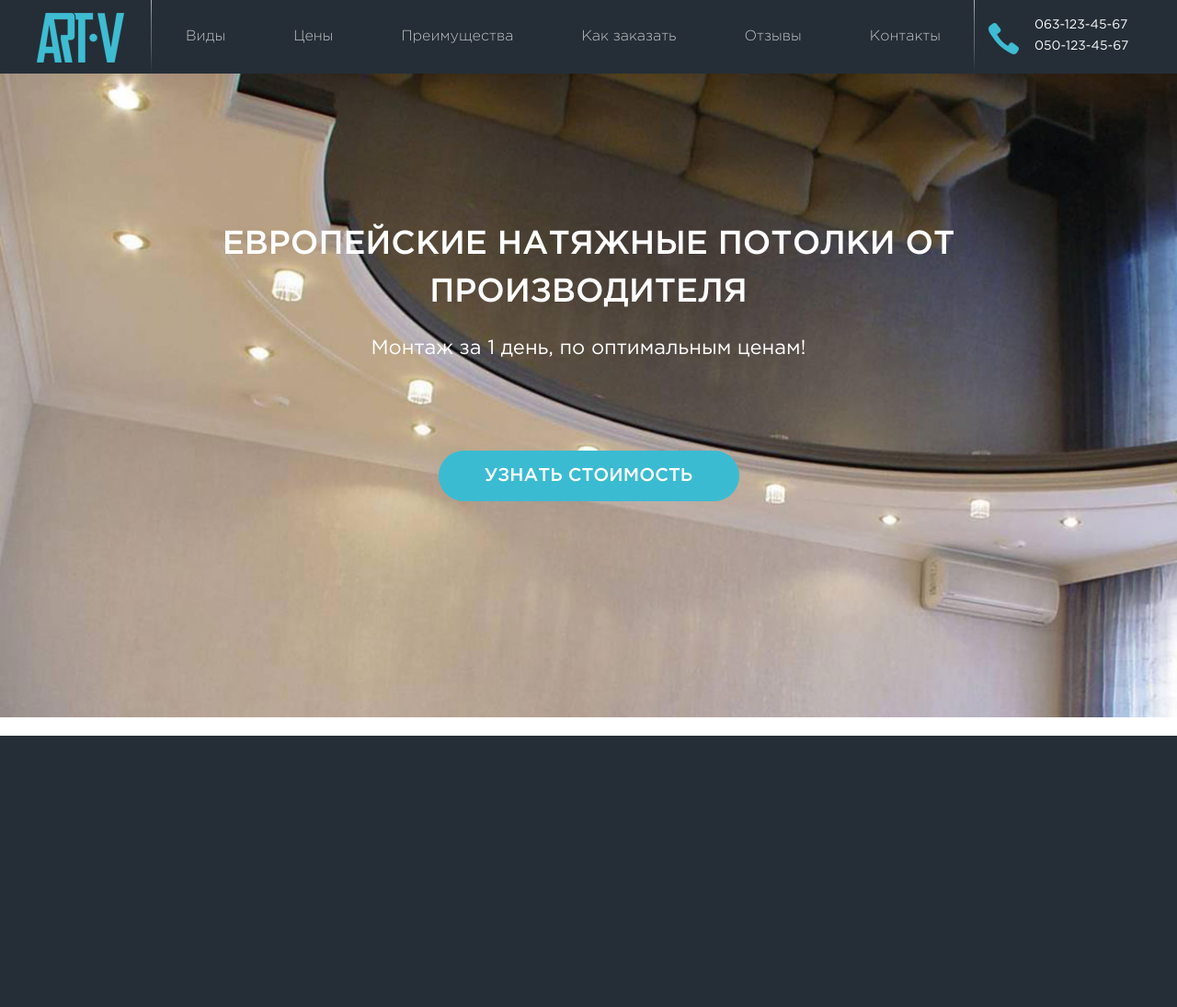
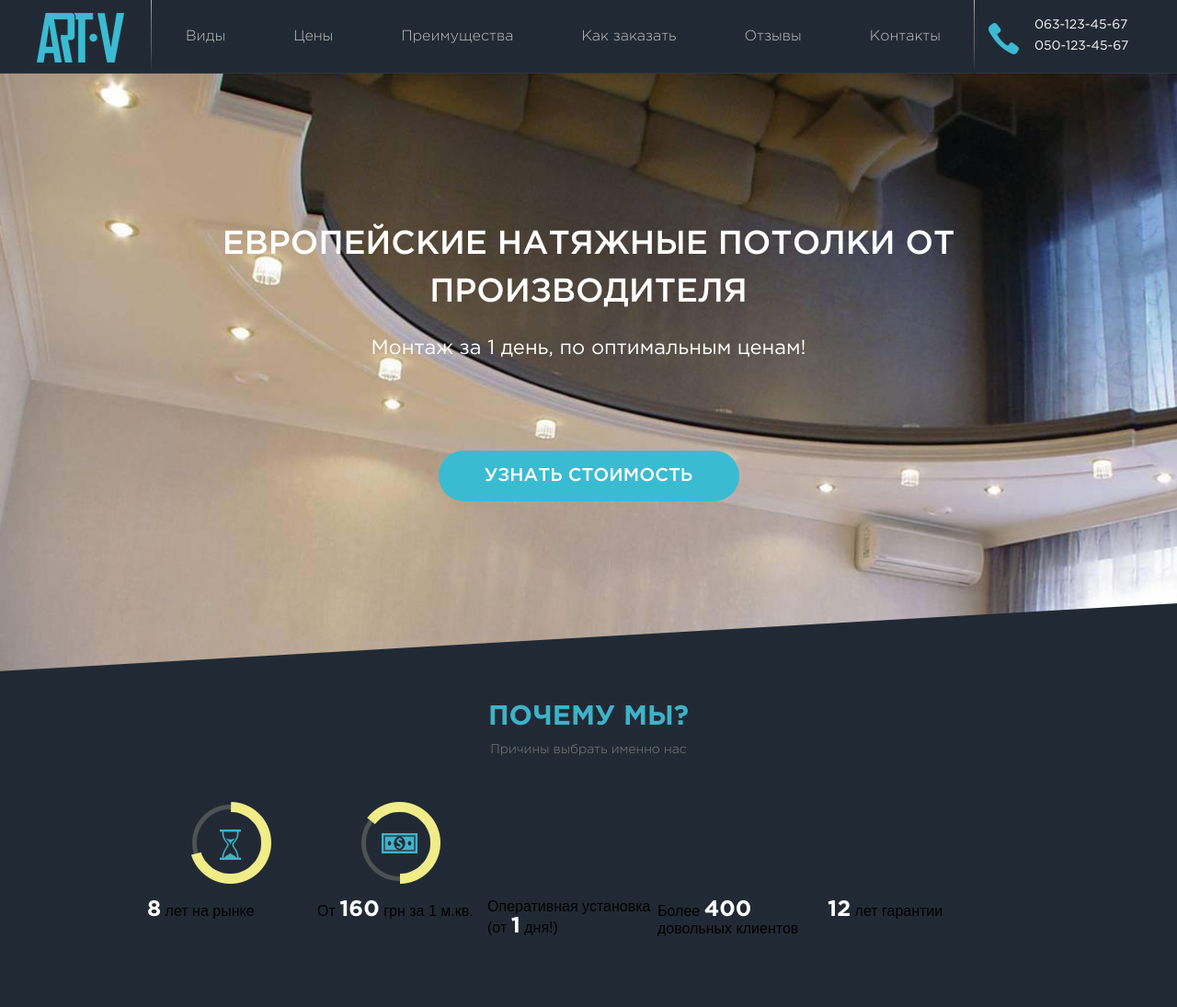
Before and after one commit to LoveWebDesign/Stretch-Ceiling, a PHP site: page / in a window 1280 px wide. Shown: the whole page at 92% size. Before the commit the page ends 800 px from the top, so only its background shows below. Run offline with PHP 8.4, Linux system fonts and the light colour scheme.

Commit message:
work on second screen

```diff
--- a/css/styles.css
+++ b/css/styles.css
@@ -28,10 +28,10 @@
 
 .navbar-wrapper {
 	background: #212a34;
+	border-bottom: 1px solid #2d353d;
 	box-sizing: border-box;
 	height: 80px;
 	margin: 0 auto;
-	opacity: 0.98;
 	position: fixed;
 	width: 100%;
 	z-index: 3;
@@ -82,7 +82,7 @@
 }
 
 .menu li a:hover {
-	background: #181e25;
+	background: #2e3b4a;
 	border-bottom: 3px solid #3bbbd2;
 	color: #fff;
 }
@@ -122,7 +122,7 @@
 header {
 	background: url('../images/main-bg.jpg') no-repeat;
 	background-size: cover;
-	height: 700px;
+	height: 650px;
 	margin: 0 auto;
 	overflow: hidden;
 	width: 100%;
@@ -136,7 +136,7 @@
 
 
 h1,
-.sub-title {
+.header-sub-title {
 	color: #fff;
 	text-align: center;
 }
@@ -148,7 +148,7 @@
 	max-width: 830px;
 }
 
-.sub-title {
+.header-sub-title {
 	font: 22px 'Gotham-Pro-Regular';
 	margin: 0 auto 100px;
 }
@@ -172,3 +172,81 @@
 .header-cta:hover {
 	background: #06a5c2;
 }
+
+.second-screen-wrapper {
+	background: #212a34;
+	position: relative;
+}
+
+.angle {
+	background: url('../images/angle.png') no-repeat;
+	background-size: cover;
+	height: 116px;
+	position: absolute;
+	top: -116px;
+	width: 100%;
+}
+
+.container {
+	box-sizing: border-box;
+	margin: 0 auto;
+	overflow: hidden;
+	padding: 35px 0 60px;
+	width: 960px;
+}
+
+h2 {
+	color: #3eb2c8;
+	font: 30px 'Gotham-Pro-Bold';
+	margin: 0 auto 15px;
+	text-align: center;
+	text-transform: uppercase;
+}
+
+.sub-title {
+	color: #808080;
+	font: 14px 'Gotham-Pro-Light';
+	margin: 0 auto 50px;
+	text-align: center;
+}
+
+.reason-panel {
+	float: left;
+	overflow: hidden;
+}
+
+.reason-block {
+	float: left;
+	width: 185px;
+}
+
+.reason-experience,
+.reason-cost,
+.reason-speed,
+.reason-smile,
+.reason-guarantee {
+	height: 89px;
+	margin: 0 auto;
+	width: 89px;
+}
+
+.reason-experience {
+	background: url('../images/sprite.png') -141px 0;
+}
+
+.reason-cost {
+	background: url('../images/sprite.png') -231px 0;
+}
+
+.reason-speed
+
+.reason-description {
+	color: #ccc;
+	font: 13px 'Gotham-Pro-Light';
+	text-align: center;
+}
+
+.reason-decor {
+	color: #fff;
+	font: 24px 'Gotham-Pro-Bold';
+}
--- a/index.html
+++ b/index.html
@@ -33,9 +33,45 @@
     </div>
     <header>
       <h1>ЕВРОПЕЙСКИЕ НАТЯЖНЫЕ ПОТОЛКИ ОТ ПРОИЗВОДИТЕЛЯ</h1>
-      <p class="sub-title">Монтаж за 1 день, по оптимальным ценам!</p>
+      <p class="header-sub-title">Монтаж за 1 день, по оптимальным ценам!</p>
       <a href="" class="header-cta">Узнать стоимость</a>
     </header>
+    <div class="second-screen-wrapper">
+      <div class="angle"></div>
+      <div class="container">
+        <h2>Почему мы?</h2>
+        <h4 class="sub-title">Причины выбрать именно нас</h4>
+        <div class="reason-panel">
+
+          <div class="reason-block">
+            <div class="reason-experience"></div>
+            <p class="reason-description"><span class="reason-decor">8</span> лет на рынке</p>
+          </div>
+
+          <div class="reason-block">
+            <div class="reason-cost"></div>
+            <p class="reason-description">От  <span class="reason-decor"> 160</span> грн за 1 м.кв.</p>
+          </div>
+
+          <div class="reason-block">
+            <div class="reason-speed"></div>
+            <p class="reason-description">Оперативная установка
+  (от <span class="reason-decor">1</span> дня!)</p>
+          </div>
+
+          <div class="reason-block">
+            <div class="reason-smile"></div>
+            <p class="reason-description">Более <span class="reason-decor">400</span> довольных клиентов</p>
+          </div>
+
+          <div class="reason-block">
+            <div class="reason-guarantee"></div>
+            <p class="reason-description"><span class="reason-decor">12</span> лет гарантии</p>
+          </div>
+
+        </div><!--/.reason-panel-->
+      </div><!--/.container-->
+    </div><!--/.second-screen-wrapper-->
 
     </div>
   </body>
```
Also changed, not shown: images/angle.png (added), images/favicon.png.
